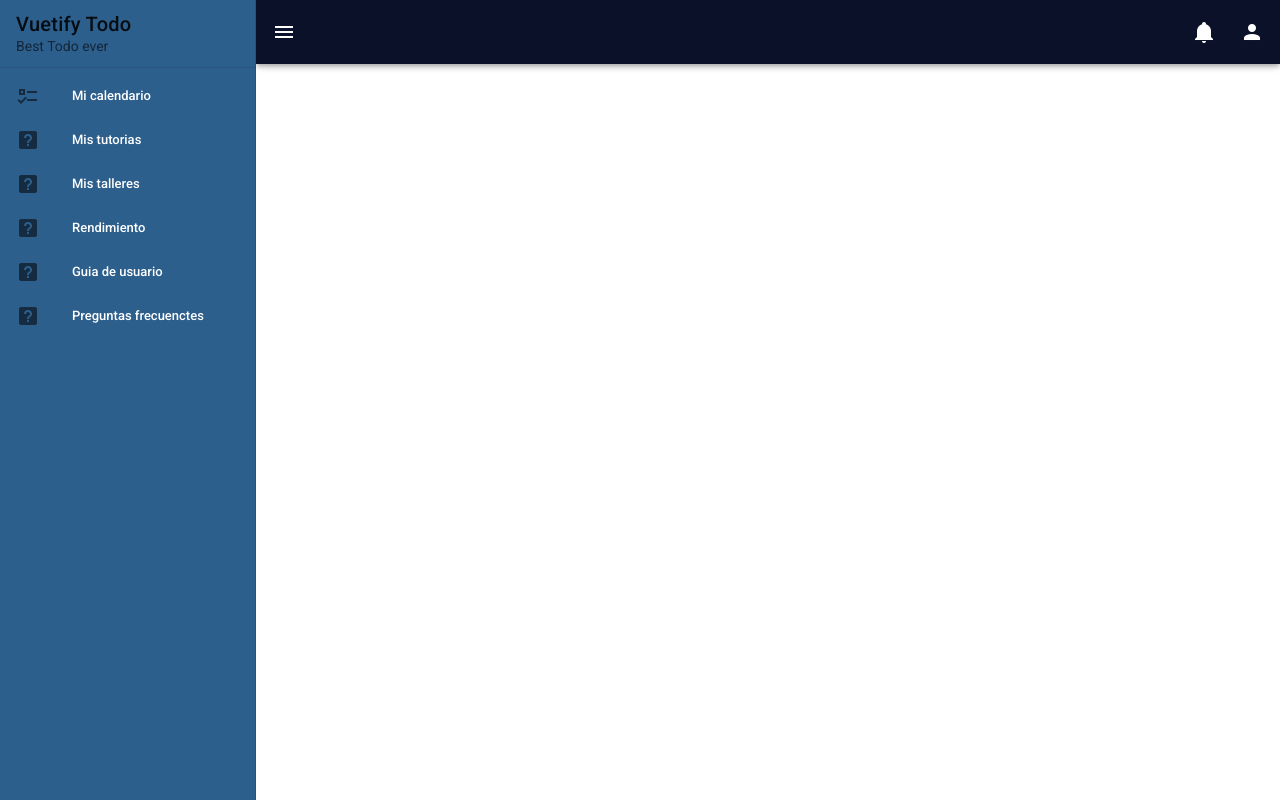
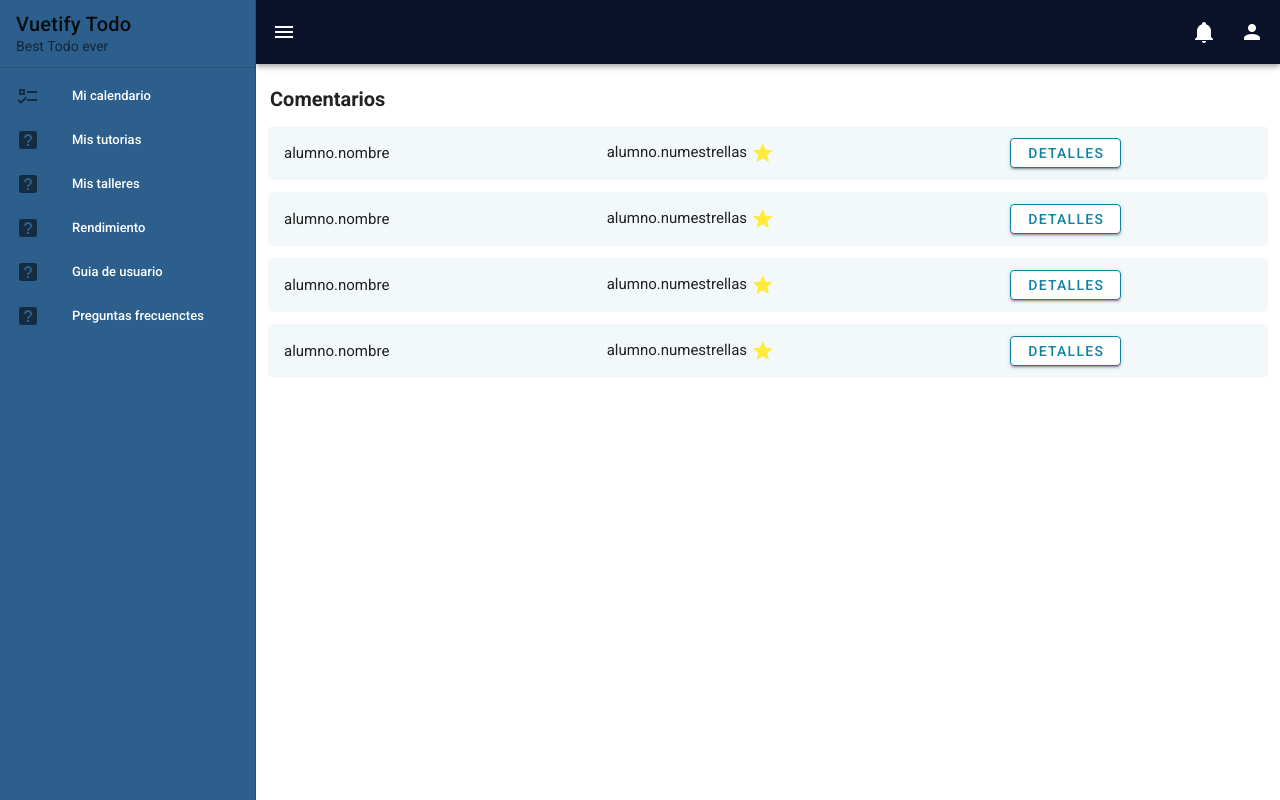
Before and after one commit to BrigitteMendez1302/tpc-web-vue, a Vue app: page /#/seecomments in a window 1280 px wide. Built offline with nearby package versions, Linux system fonts and the light colour scheme.

Commit message:
add: some components about comments finished

```diff
--- a/package.json
+++ b/package.json
@@ -1,5 +1,5 @@
 {
-  "name": "to-do-yout",
+  "name": "tpc-web-vue",
   "version": "0.1.0",
   "private": true,
   "scripts": {
--- /dev/null
+++ b/src/components/coordinators/see-comments.vue
@@ -0,0 +1,86 @@
+<template>
+  <div>
+    <v-list subheader>
+      <h1>Comentarios</h1>
+      <v-list-item class=" ma-3 content"
+                   v-for="chat in recent"
+                   :key="chat.title"
+      >
+        <v-list-item-content>
+          <v-list-item-title class="m-list-item-title">alumno.nombre</v-list-item-title>
+        </v-list-item-content>
+
+        <v-list-item-content>
+          <v-list-item-title class="m-list-item-title" >alumno.numestrellas <v-icon color="yellow">mdi-star</v-icon> </v-list-item-title>
+        </v-list-item-content>
+        <!--        v-text="chat.title"-->
+        <v-list-item-content>
+          <div>
+            <v-btn class="ml-percent" color="white">Detalles</v-btn>
+          </div>
+        </v-list-item-content>
+      </v-list-item>
+    </v-list>
+  </div>
+</template>
+
+<script>
+export default {
+name: "see-comments",
+  data: () => ({
+    recent: [
+      {
+        active: true,
+        avatar: 'https://cdn.vuetifyjs.com/images/lists/1.jpg',
+        title: 'Jason Oner',
+      },
+      {
+        active: true,
+        avatar: 'https://cdn.vuetifyjs.com/images/lists/2.jpg',
+        title: 'Mike Carlson',
+      },
+      {
+        avatar: 'https://cdn.vuetifyjs.com/images/lists/3.jpg',
+        title: 'Cindy Baker',
+      },
+      {
+        avatar: 'https://cdn.vuetifyjs.com/images/lists/4.jpg',
+        title: 'Ali Connors',
+      },
+    ],
+    previous: [{
+      title: 'Travis Howard',
+      avatar: 'https://cdn.vuetifyjs.com/images/lists/5.jpg',
+    }],
+  }),
+}
+</script>
+
+<style scoped>
+.m-list-item-title{
+  font-size: 15px;
+}
+h1{
+  font-size: 20px;
+  margin-top: 1em;
+  margin-left: .7em;
+}
+.content{
+  background-color: #F3F9FA;
+  /*border: 5px solid red;*/
+  border-radius: .3em;
+}
+
+.ml-percent{
+  margin-left: 25%;
+  min-width: 60px;
+  height: 30px !important;
+  color: #1282A2;
+  border: 1px solid #1282A2 !important;
+}
+@media screen and (max-width: 500px) {
+  .ml-percent{
+    margin-left: 0%;
+  }
+}
+</style>
--- a/src/components/coordinators/see-specific-class-options.vue
+++ b/src/components/coordinators/see-specific-class-options.vue
@@ -1,11 +1,13 @@
 <template>
   <div>
-    <h1 class="ml-10 mt-8">Ver clases</h1>
+    <h1 class="mt-8">Ver clases</h1>
     <div>
       <h3 class="text-center" >Selecciona una opción</h3>
-      <div class="buttons text-center flex">
-        <v-btn class="btn-tpc mt-3" color="white">Ver asistencia</v-btn>
-        <v-btn class="btn-tpc mt-3" color="white">Ver comentarios</v-btn>
+      <div class="m-flex">
+        <div class="buttons text-center flex">
+          <v-btn class="btn-tpc mt-3" color="white"> Ver asistencia </v-btn>
+          <v-btn class="btn-tpc mt-3" color="white">Ver comentarios</v-btn>
+        </div>
       </div>
     </div>
   </div>
@@ -22,17 +24,33 @@ name: "see-specific-class-options"
 .btn-tpc{
   color: #1282A2;
   border: 1px solid #1282A2 !important;
-  min-width: 40px;
-  height: 30px !important;
+  width: 330px;
+  height: 47px !important;
   font-size: 0.75rem !important;
+  margin: 0 auto;
+  display:block;
 }
 
 .buttons{
   display: flex;
   flex-direction: column;
-  width: 200px;
+  min-width: 40px;
   justify-items: center;
   align-content: center;
   justify-content: center;
 }
+.m-flex{
+  display: flex;
+  justify-content: center;
+}
+h1{
+  font-size: 24px;
+  margin-left: 40px;
+}
+
+@media screen and (max-width: 380px) {
+  h1{
+    margin-left: 10px !important;
+  }
+}
 </style>
--- /dev/null
+++ b/src/components/coordinators/see-specific-comment.vue
@@ -0,0 +1,49 @@
+<template>
+  <div>
+    <h1 class="ml-5 mt-5">Detalle de comentario</h1>
+    <div>
+      <div class="workshop-details ml-5 mr-5 pa-5">
+        <h2 class="ft-20">Curso</h2>
+        <div class="pl-5">
+          <h3>Fecha: taller.fecha</h3>
+          <h3>Inicio de clase: taller.startdate</h3>
+          <h3>Fin de clase: taller.enddate</h3>
+          <h3>Descripcion <div>
+            taller.descripcion
+          </div>
+          </h3>
+        </div>
+      </div>
+    </div>
+  </div>
+</template>
+<script>
+export default {
+  name: "see-specific-comment"
+}
+</script>
+
+<style scoped>
+.workshop-details{
+  background-color: #F3F9FA;
+  border-radius: 25px;
+  box-shadow: 0px 4px 4px rgba(0, 0, 0, 0.25);
+  min-width: 00px;
+}
+h1{
+  font-size: 24px !important;
+  font-family: Roboto;
+}
+.ft-20{
+  font-size: 18px;
+}
+.ft-18{
+  font-size: 18px;
+}
+h3{
+  font-size: 15px;
+  font-family: Roboto;
+  font-weight: lighter;
+  margin-top: 5px;
+}
+</style>
--- a/src/router/index.js
+++ b/src/router/index.js
@@ -28,7 +28,17 @@ const routes = [
     path:'/seeoptions',
     name: 'SeeOptions',
     component: () => import('../components/coordinators/see-specific-class-options')
-  }
+  },
+  {
+    path:'/seecomments',
+    name: 'SeeComments',
+    component:() => import('../components/coordinators/see-comments')
+  },
+  {
+    path:'/seecomments/1',
+    name: 'SeeComments',
+    component:() => import('../components/coordinators/see-specific-comment')
+  },
 ]
 
 const router = new VueRouter({
```
